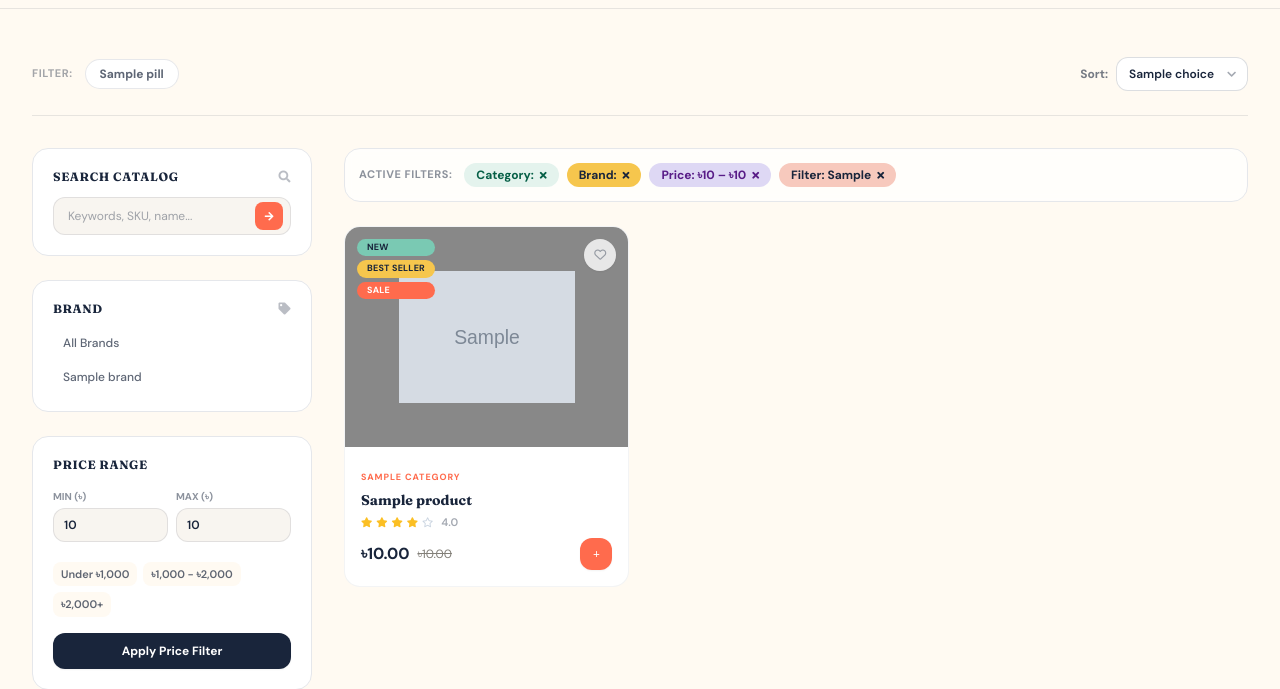
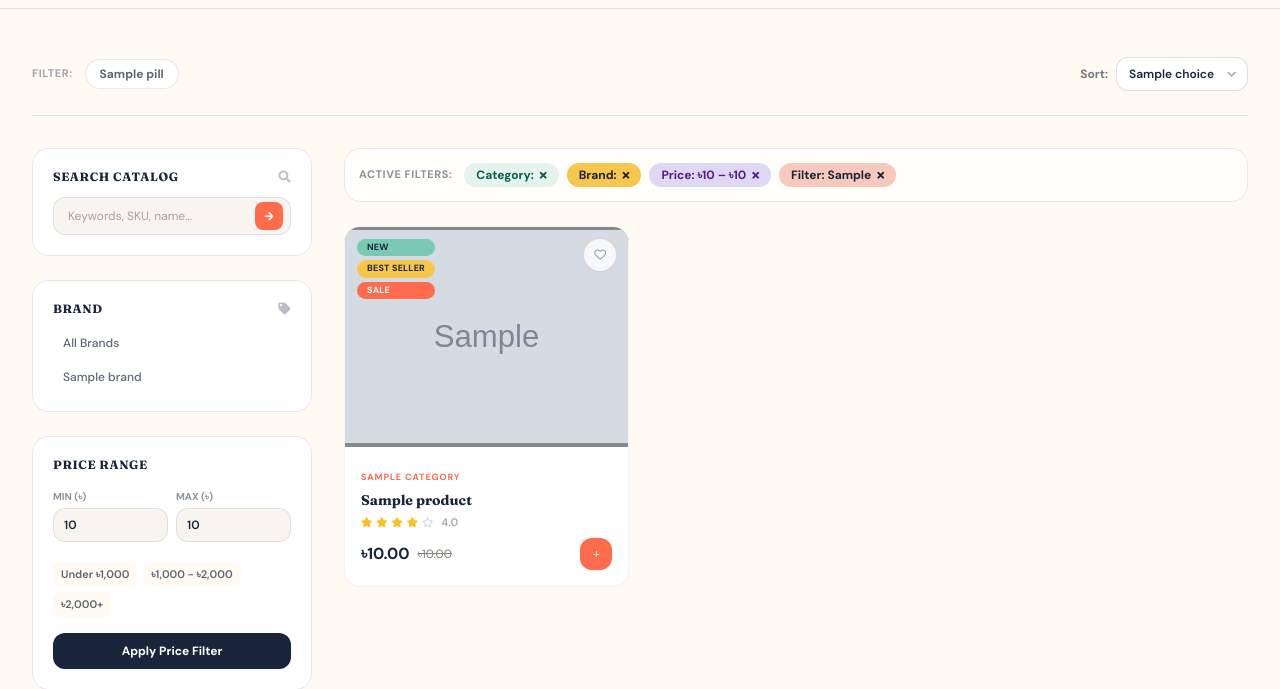
Before and after one commit to MonzurMorshed/kid_ecom, a Django app: template templates/storefront/shop.html in a window 1280 px wide. Shown: the part 682-1371 px from the top of the page. Run offline with Django 5.2, Linux system fonts and the light colour scheme; a user stored in the database is signed in; tables that the repository leaves empty hold one stand-in row (values such as "Sample post"); the template is opened without the code that fills it: values that come from a table or form of the project are taken from there, most other values are stand-ins (such as "Sample title", 1, 10 or a date in 2020); grey boxes marked "Sample" are stand-in pictures; parts of the project's set-up code (start-up, migrations or seed data) failed here and were passed over; some libraries are stand-ins or nearby versions.

Commit message:
image in product card

```diff
--- a/templates/storefront/partials/product_card.html
+++ b/templates/storefront/partials/product_card.html
@@ -15,7 +15,7 @@ Usage: {% include "storefront/partials/product_card.html" with product=product %
             {% if feat_image %}
                 <img src="{{ feat_image.image.url }}"
                      alt="{{ product.title }}"
-                     class="h-36 w-36 sm:h-44 sm:w-44 object-contain">
+                     class="h-full w-full sm:h-full sm:w-full object-contain">
             {% else %}
                 <span class="product-emoji text-7xl sm:text-8xl leading-none">
                     {{ product.category.emoji|default:"🧸" }}
```
